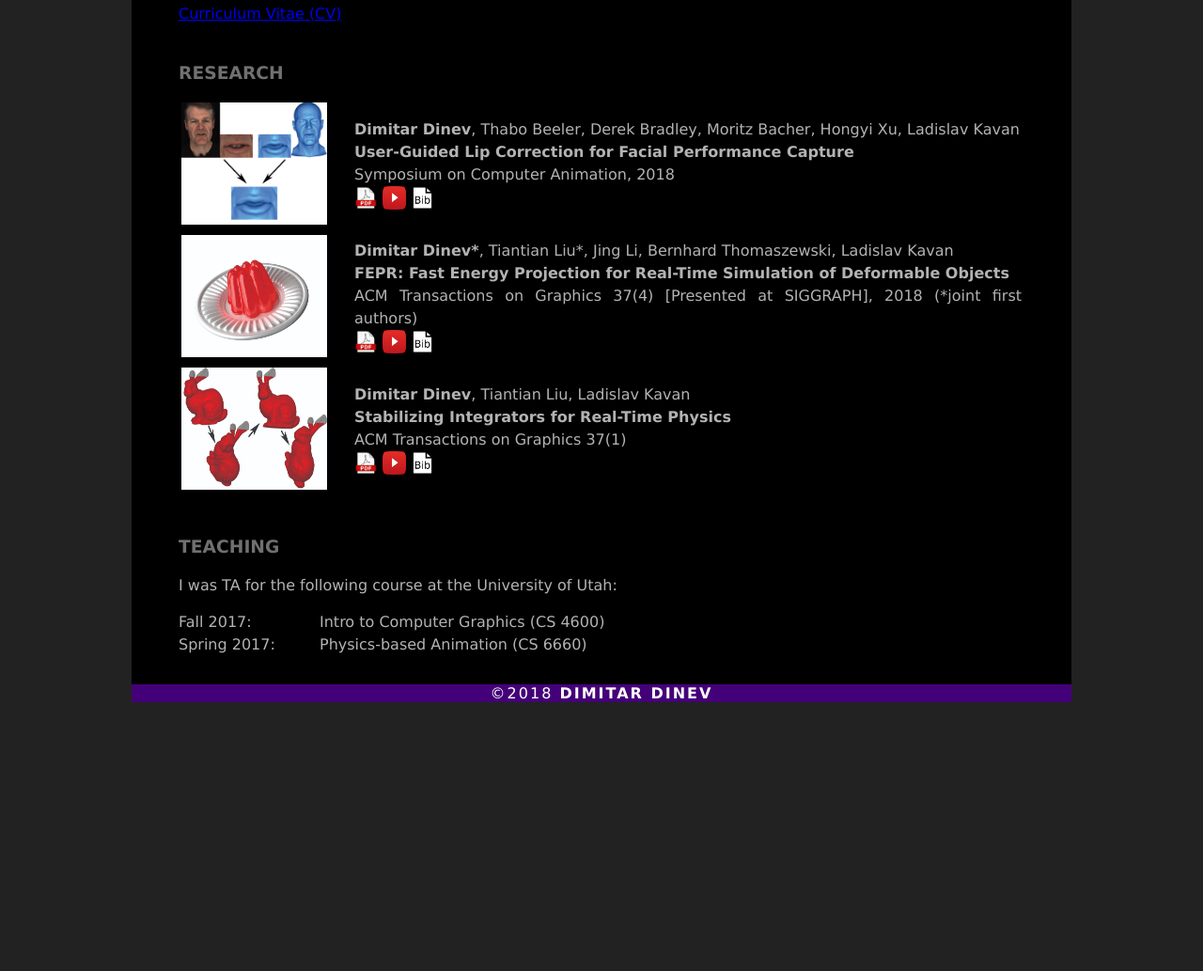
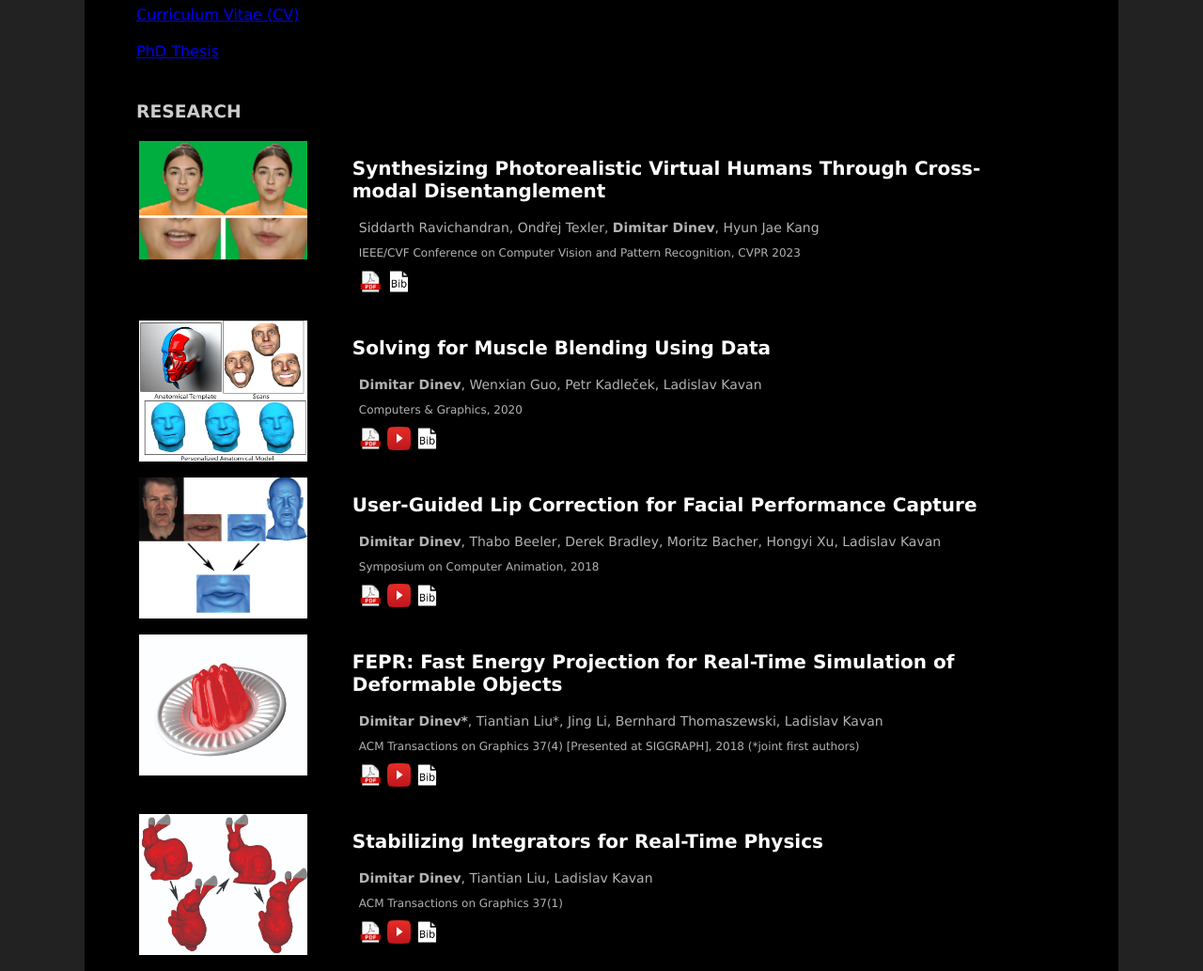
Before and after one commit to Dimitime/Dimitime.github.io, a plain HTML site: page index.html in a window 1280 px wide. Shown: the part 404-1437 px from the top of the page at 94% size. Before the commit the page ends 1151 px from the top, so only its background shows below. Drawn offline with Linux system fonts and the light colour scheme.

Commit message:
Add new papers and thesis, update layout a bit

```diff
--- a/css/style.css
+++ b/css/style.css
@@ -1,7 +1,7 @@
 @charset "UTF-8";
 .container {
 	background-color: #000000;
-	width: 1000px;
+	width: 1100px;
 	height: 95vh;
 	margin: 0 auto;
 	border-bottom-width: 0px;
@@ -49,6 +49,40 @@
 	letter-spacing: 2px;
 }
 
+.papertitle {
+	text-align: left;
+	font-size: 20px;
+	margin-top: 3px;
+	margin-bottom: 3px;
+	padding-top: 0px;
+	padding-bottom: 12px;
+	color: #ffffff;
+}
+
+.paperlinks {
+	padding-left: 8px;
+}
+
+.authors {
+	text-align: left;
+	padding-left: 8px;
+	font-size: 14px;
+	margin-top: 3px;
+	margin-bottom: 3px;
+	padding-bottom: 0px;
+	color: #B3B3B3;
+}
+
+.venue {
+	text-align: left;
+	padding-left: 8px;
+	font-size: 12px;
+	margin-top: 3px;
+	margin-bottom: 3px;
+	padding-bottom: 3px;
+	color: #B3B3B3;
+}
+
 .body {
 	background-color: #000000;
 	width: 100%;
@@ -62,7 +96,7 @@
 	padding-left: 5%;
 	padding-right: 5%;
 	margin-top: 1%;
-	color: #717070;
+	color: #cccccc;
 	font-weight: bold;
 	text-transform: uppercase;
 }
@@ -90,7 +124,7 @@
 .footer {
 	background-color: #440078;
 	margin: 0 auto;
-	width: 1000px;
+	width: 1100px;
 	height: 10px;
 	padding-left: 0px;
 	padding-top: 0px;
--- a/index.html
+++ b/index.html
@@ -21,51 +21,122 @@
       <img class="my_picture" src="images/profile_pic.jpg" alt="Me"/>
       <h1 class="title">Dimitar Dinev</h1>
 		<p class="contact" p>Email: dimdinev at gmail dot com </p>
-		<p class="contact" p>Office: 3335 MEB </p>
     </div>
   </header>
   <section>
     <article class="body">
       <h3>About Me</h3>
-		<p>I am a PhD Student in the <a href="https://www.cs.utah.edu/">School of Computing</a> at the <a href="https://www.utah.edu/">University of Utah</a>. I am currently working with <a href="https://www.cs.utah.edu/~ladislav/">Dr. Ladislav Kavan</a> on physics-based animation. I am also interested in numerical time integration and simulation of deformable bodies. I did a research internship at Disney Research Z&uuml;rich in the summer of 2017, working in the Capture group. I previously received a Bachelor of Science degree in Computer Engineering from the <a href="http://www.ufl.edu/">University of Florida</a> and a Master of Science in Computer Science degree from <a href="https://www.columbia.edu/">Columbia University</a>.</p>
-   	    <p><a href="./dimitar_dinev_cv.pdf">Curriculum Vitae (CV)</a></p>
+		<p>I am an applied research scientist at <a href="https://neonlife.ai/">NEON</a>, a subsidiary of Samsung, where I work on creating photoreal virtual humans. I am focused on neural rending and human digitization. Previously, I graduated with a PhD from the <a href="https://www.cs.utah.edu/">School of Computing</a> at the
+			<a href="https://www.utah.edu/">University of Utah</a>, where I focused on physics-based animation. Before that, I received a Bachelor of Science degree in Computer Engineering from the <a href="http://www.ufl.edu/">University of Florida</a>
+			and a Master of Science in Computer Science degree from <a href="https://www.columbia.edu/">Columbia University</a>.</p>
+   	    <p><a href="./cv.pdf">Curriculum Vitae (CV)</a></p>
+   	    <p><a href="./thesis.pdf">PhD Thesis</a></p>
     </article>
     <article class="body">
       <h3>Research</h3>
-	    <table><tbody><tr><td valign="top" width="180" id="user"><img src="./papers/dinev2018user/dinev2018user.jpg" width="155.27" height="130" border="0" alt="User-Guided Lips"></td>
-		  <td>
-		  <b>Dimitar Dinev</b>, Thabo Beeler, Derek Bradley, Moritz Bacher, Hongyi Xu, Ladislav Kavan<br>
-		  <b>User-Guided Lip Correction for Facial Performance Capture</b>
-  		  <br>
-		  Symposium on Computer Animation, 2018
-		  <br>
-		  <a href="./papers/dinev2018user/dinev2018user.pdf"><img src="./images/icons/pdf.png" width="25" height="25" title="Full Text" alt="Paper"></a>
-		  <a href="https://www.youtube.com/watch?v=gVx48vv_5iU"><img src="./images/icons/youtube.png" width="25" height="25" title="Video" alt="Video"></a>
-		  <a href="./papers/dinev2018user/dinev2018user.bib"><img src="./images/icons/bibtex.png" width="25" height="25" title="Citation" alt="Citation"></a>
-		</td></tr>
-		<tr><td valign="top" width="180" id="fepr"><img src="./papers/dinev2018fepr/dinev2018fepr.jpg" width="155.27" height="130" border="0" alt="FEPR"></td>
-		  <td>
-		  <b>Dimitar Dinev*</b>, Tiantian Liu*, Jing Li, Bernhard Thomaszewski, Ladislav Kavan<br>
-		  <b>FEPR: Fast Energy Projection for Real-Time Simulation of Deformable Objects</b>
-  		  <br>
-		  ACM Transactions on Graphics 37(4) [Presented at SIGGRAPH], 2018 (*joint first authors)
-		  <br>
-		  <a href="./papers/dinev2018fepr/dinev2018fepr.pdf"><img src="./images/icons/pdf.png" width="25" height="25" title="Full Text" alt="Paper"></a>
-		  <a href="https://www.youtube.com/watch?v=VyaJVuRaW9E"><img src="./images/icons/youtube.png" width="25" height="25" title="Video" alt="Video"></a>
-		  <a href="./papers/dinev2018fepr/dinev2018fepr.bib"><img src="./images/icons/bibtex.png" width="25" height="25" title="Citation" alt="Citation"></a>
-		</td></tr>
-		<tr><td valign="top" width="180" id="stab"><img src="./papers/dinev2018stabilizing/dinev2018stabilizing.jpg" width="155.27" height="130" border="0" alt="Stabilizing Integrators for Real-Time Physics"></td>
-		  <td>
-		  <b>Dimitar Dinev</b>, Tiantian Liu, Ladislav Kavan<br>
-		  <b>Stabilizing Integrators for Real-Time Physics</b>
-  		  <br>
-		  ACM Transactions on Graphics 37(1)
-		  <br>
-		  <a href="./papers/dinev2018stabilizing/dinev2018stabilizing.pdf"><img src="./images/icons/pdf.png" width="25" height="25" title="Full Text" alt="Paper"></a>
-		  <a href="https://www.youtube.com/watch?v=DL0dXFCyCg4"><img src="./images/icons/youtube.png" width="25" height="25" title="Video" alt="Video"></a>
-		  <a href="./papers/dinev2018stabilizing/dinev2018stabilizing.bib"><img src="./images/icons/bibtex.png" width="25" height="25" title="Citation" alt="Citation"></a>
-		</td></tr>
-		  </tbody></table>
+	    <table><tbody>
+			<tr><td valign="top" width="180" id="muscle" padding-right="0"><img src="./papers/dinev2023virtualhuman/synthesizingphotorealistic_paper.png" width="179.16" height="126" border="0" alt="Synthesizing Photorealistic Virtual Humans Through Cross-modal
+				Disentanglement"></td>
+				<td width="1000" padding-left="0">
+				<table>
+					<tr>
+						<td class="papertitle"><b>Synthesizing Photorealistic Virtual Humans Through Cross-modal Disentanglement</b></td>
+					</tr>
+					<tr>
+						<td class="authors">Siddarth Ravichandran,  Ondřej Texler, <b>Dimitar Dinev</b>, Hyun Jae Kang</td>
+					</tr>
+					<tr>
+						<td class="venue">IEEE/CVF Conference on Computer Vision and Pattern Recognition, CVPR 2023</td>
+					</tr>
+					<tr>
+						<td class="paperlinks"><a href="https://arxiv.org/pdf/2209.01320.pdf"><img src="./images/icons/pdf.png" width="25" height="25" title="Full Text" alt="Paper"></a>
+						<!--<a href=""><img src="./images/icons/youtube.png" width="25" height="25" title="Video" alt="Video"></a>-->
+						<a href="./papers/dinev2023virtualhuman/Ravichandran23-CVPR.bib"><img src="./images/icons/bibtex.png" width="25" height="25" title="Citation" alt="Citation"></a></td>
+					</tr>
+				</table>
+				</td>
+			</tr>
+			<tr><td valign="top" width="180" id="muscle" padding-right="0"><img src="./papers/dinev2020muscle/dinev2020muscle.png" width="179.16" height="150" border="0" alt="Solving for Muscle Blending Using Data"></td>
+				<td width="1000" padding-left="0">
+				<table>
+					<tr>
+						<td class="papertitle"><b>Solving for Muscle Blending Using Data</b></td>
+					</tr>
+					<tr>
+						<td class="authors"><b>Dimitar Dinev</b>, Wenxian Guo, Petr Kadleček, Ladislav Kavan</td>
+					</tr>
+					<tr>
+						<td class="venue">Computers & Graphics, 2020</td>
+					</tr>
+					<tr>
+						<td class="paperlinks"><a href="./papers/dinev2020muscle/dinev2020muscle.pdf"><img src="./images/icons/pdf.png" width="25" height="25" title="Full Text" alt="Paper"></a>
+						<a href="https://www.youtube.com/watch?v=_yCEwFdL2Jk"><img src="./images/icons/youtube.png" width="25" height="25" title="Video" alt="Video"></a>
+						<a href="./papers/dinev2020muscle/dinev2020muscle.bib"><img src="./images/icons/bibtex.png" width="25" height="25" title="Citation" alt="Citation"></a></td>
+					</tr>
+				</table>
+				</td>
+			</tr>
+			<tr><td valign="top" width="180" id="user"><img src="./papers/dinev2018user/dinev2018user.jpg" width="179.16" height="150" border="0" alt="User-Guided Lips"></td>
+				<td width="1000" padding-left="0">
+				<table>
+					<tr>
+						<td class="papertitle"><b>User-Guided Lip Correction for Facial Performance Capture</b></td>
+					</tr>
+					<tr>
+						<td class="authors"><b>Dimitar Dinev</b>, Thabo Beeler, Derek Bradley, Moritz Bacher, Hongyi Xu, Ladislav Kavan</td>
+					</tr>
+					<tr>
+						<td class="venue">Symposium on Computer Animation, 2018</td>
+					</tr>
+					<tr>
+						<td class="paperlinks"><a href="./papers/dinev2018user/dinev2018user.pdf"><img src="./images/icons/pdf.png" width="25" height="25" title="Full Text" alt="Paper"></a>
+						<a href="https://www.youtube.com/watch?v=gVx48vv_5iU"><img src="./images/icons/youtube.png" width="25" height="25" title="Video" alt="Video"></a>
+						<a href="./papers/dinev2018user/dinev2018user.bib"><img src="./images/icons/bibtex.png" width="25" height="25" title="Citation" alt="Citation"></a></td>
+					</tr>
+				</table>
+				</td>
+			</tr>
+			<tr><td valign="top" width="180" id="fepr"><img src="./papers/dinev2018fepr/dinev2018fepr.jpg" width="179.16" height="150" border="0" alt="FEPR"></td>
+				<td width="1000" padding-left="0">
+				<table>
+					<tr>
+						<td class="papertitle"><b>FEPR: Fast Energy Projection for Real-Time Simulation of Deformable Objects</b></td>
+					</tr>
+					<tr>
+						<td class="authors"><b>Dimitar Dinev*</b>, Tiantian Liu*, Jing Li, Bernhard Thomaszewski, Ladislav Kavan</td>
+					</tr>
+					<tr>
+						<td class="venue">ACM Transactions on Graphics 37(4) [Presented at SIGGRAPH], 2018 (*joint first authors)</td>
+					</tr>
+					<tr>
+						<td class="paperlinks"><a href="./papers/dinev2018fepr/dinev2018fepr.pdf"><img src="./images/icons/pdf.png" width="25" height="25" title="Full Text" alt="Paper"></a>
+						<a href="https://www.youtube.com/watch?v=VyaJVuRaW9E"><img src="./images/icons/youtube.png" width="25" height="25" title="Video" alt="Video"></a>
+						<a href="./papers/dinev2018fepr/dinev2018fepr.bib"><img src="./images/icons/bibtex.png" width="25" height="25" title="Citation" alt="Citation"></a></td>
+					</tr>
+				</table>
+				</td>
+			</tr>
+			<tr><td valign="top" width="180" id="stab"><img src="./papers/dinev2018stabilizing/dinev2018stabilizing.jpg" width="179.16" height="150" border="0" alt="Stabilizing Integrators for Real-Time Physics"></td>
+				<td width="1000" padding-left="0">
+				<table>
+					<tr>
+					<td class="papertitle"><b>Stabilizing Integrators for Real-Time Physics</b></td>
+					</tr>
+					<tr>
+					<td class="authors"><b>Dimitar Dinev</b>, Tiantian Liu, Ladislav Kavan</td>
+					</tr>
+					<tr>
+					<td class="venue">ACM Transactions on Graphics 37(1)</td>
+					</tr>
+					<tr>
+						<td class="paperlinks"><a href="./papers/dinev2018stabilizing/dinev2018stabilizing.pdf"><img src="./images/icons/pdf.png" width="25" height="25" title="Full Text" alt="Paper"></a>
+						<a href="https://www.youtube.com/watch?v=DL0dXFCyCg4"><img src="./images/icons/youtube.png" width="25" height="25" title="Video" alt="Video"></a>
+						<a href="./papers/dinev2018stabilizing/dinev2018stabilizing.bib"><img src="./images/icons/bibtex.png" width="25" height="25" title="Citation" alt="Citation"></a> </td>
+					</tr>
+					</table>
+				</td>
+			</tr>
+		</tbody></table>
     </article>
     <article class="body">
       <h3>Teaching</h3>
@@ -84,7 +155,7 @@
   </section>
 </div>
   <footer class="footer">
-    <div class="copyright">&copy;2018 <strong>Dimitar Dinev</strong></div>
+    <div class="copyright">&copy;2023 <strong>Dimitar Dinev</strong></div>
   </footer>
 </body>
 </html>
```
Also changed, not shown: papers/dinev2020muscle/dinev2020muscle.png (added), papers/dinev2023virtualhuman/synthesizingphotorealistic_paper.png (added), 6 other files.
